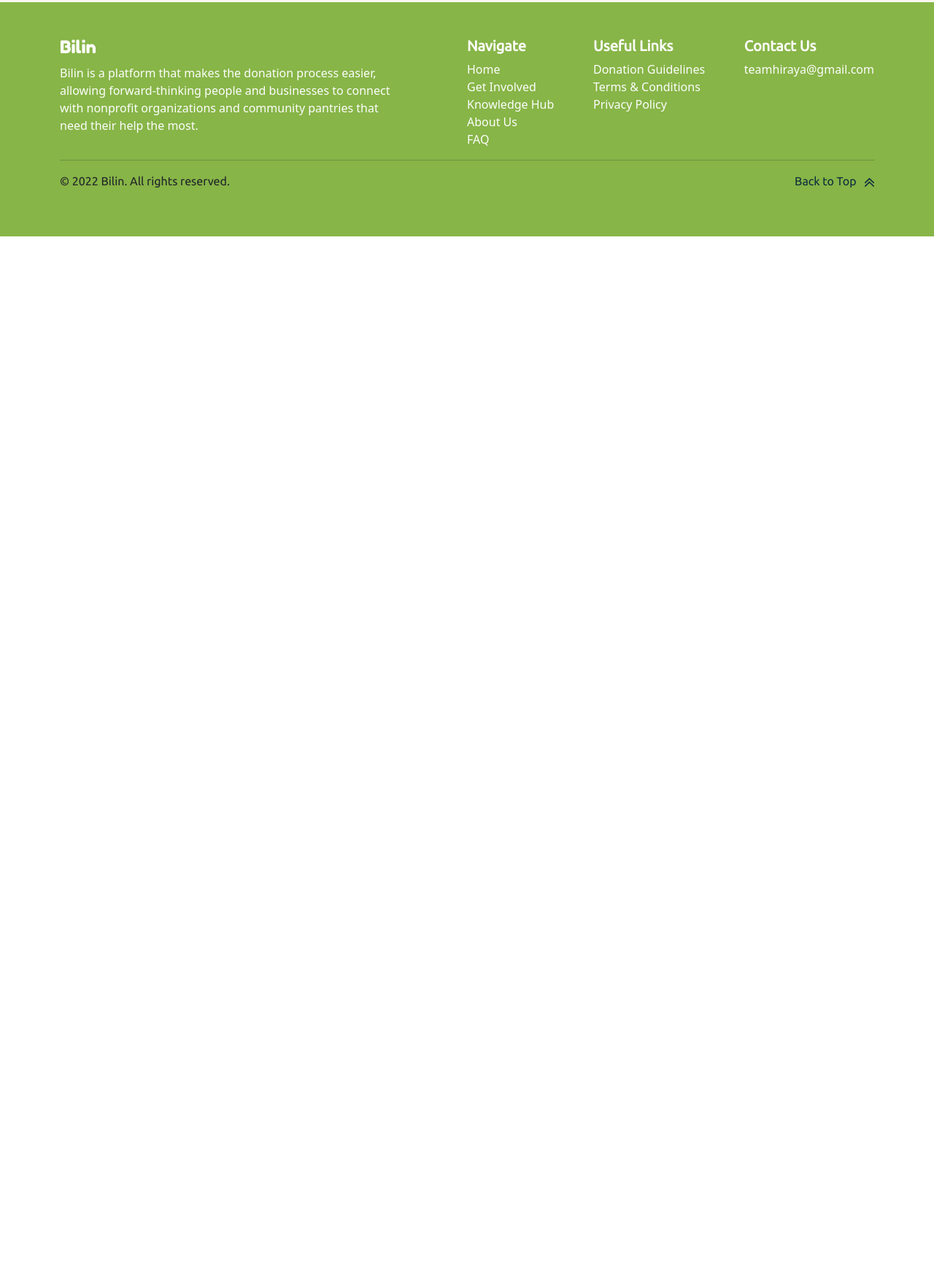
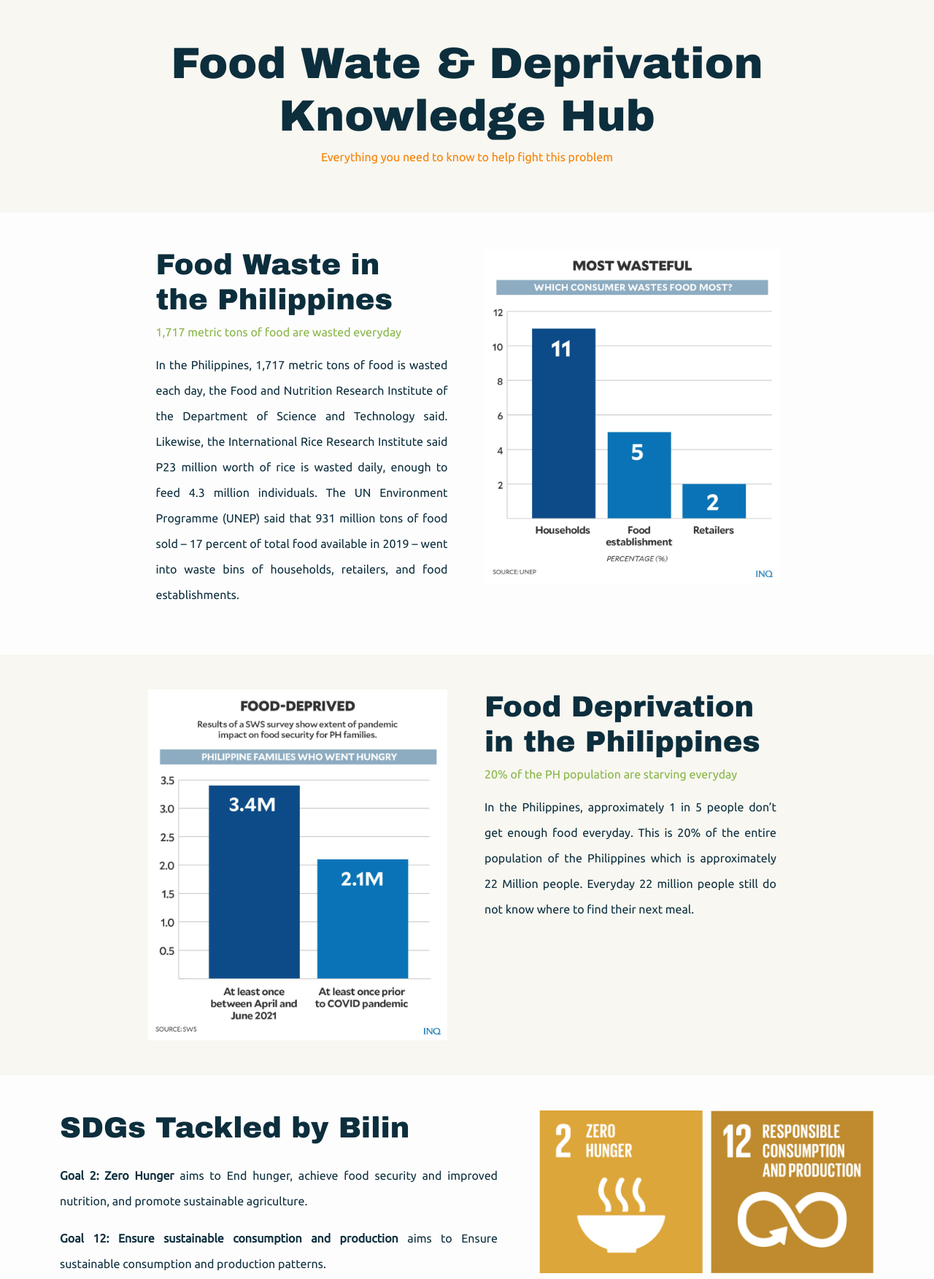
Before and after one commit to xxseigen/Bilin, a plain HTML site: page src/landing_page/knowledge_hub.html in a window 1280 px wide. Shown: the part 74-1827 px from the top of the page at 73% size. Before the commit the page ends 800 px from the top, so only its background shows below. Drawn offline with nearby package versions, Linux system fonts and the light colour scheme.

Commit message:
Added layout for knowledge hub content

```diff
--- a/src/landing_page/knowledge_hub.html
+++ b/src/landing_page/knowledge_hub.html
@@ -21,6 +21,77 @@
     <!-- Navbar -->
     <script id="replace_with_navbar" src="/scripts/nav.js"></script>
 
+    <!-- Header -->
+    <section class="p-5 bg-color1">
+        <div class="container">
+          <h1 class="h1s text-color1 text-center">Food Wate & Deprivation<br/>Knowledge Hub</h1>
+          <p class="ps text-color3 text-center">
+            Everything you need to know to help fight this problem</a>
+          </p>
+        </div>
+    </section>
+
+    <!-- Food waste -->
+    <section class="p-5 bg-color2">
+        <div class="container">
+            <div class="d-flex justify-content-center">
+                <div class="row gx-5">
+                    <div class="col d-flex justify-content-center">
+                        <div>
+                            <h2 class="h2s text-color1" style="max-width: 350px;">Food Waste in the Philippines</h2>
+                            <p class="ps text-color4">1,717 metric tons of food are wasted everyday</p>
+                            <p class="ps text-color1" style="line-height: 35px; max-width: 400px; text-align: justify;">In the Philippines, 1,717 metric tons of food is wasted each day, the Food and Nutrition Research Institute of the Department of Science and Technology said.
+                                Likewise, the International Rice Research Institute said P23 million worth of rice is wasted daily, enough to feed 4.3 million individuals.
+                                The UN Environment Programme (UNEP) said that 931 million tons of food sold – 17 percent of total food available in 2019 – went into waste bins of households, retailers, and food establishments.
+                            </p>
+                        </div>
+                    </div>
+                    <div class="col d-flex justify-content-center">
+                        <div>
+                            <img src="/images/foodwaste.png" class="img-fluid" style="width: 410px;" alt="">
+                        </div>
+                    </div>
+                </div>
+            </div>
+        </div>
+    </section>
+
+    <!-- Food deprivation -->
+    <section class="p-5 bg-color1">
+        <div class="container">
+            <div class="d-flex justify-content-center">
+                <div class="row gx-5">
+                    <div class="col d-flex justify-content-center">
+                        <div>
+                            <img src="/images/fooddeprivation.png" class="img-fluid" style="width: 410px;" alt="">
+                        </div>
+                    </div>
+                    <div class="col d-flex justify-content-center">
+                        <div>
+                            <h2 class="h2s text-color1" style="max-width: 422px;">Food Deprivation in the Philippines</h2>
+                            <p class="ps text-color4">20% of the PH population are starving everyday</p>
+                            <p class="ps text-color1" style="line-height: 35px; max-width: 400px; text-align: justify;">In the Philippines, approximately 1 in 5 people don’t get enough food everyday. This is 20% of the entire population of the Philippines which is approximately 22 Million people. Everyday 22 million people still do not know where to find their next meal.</p>
+                        </div>
+                    </div>
+                </div>
+            </div>
+        </div>
+    </section>
+
+    <!-- SDGs -->
+    <section class="p-5 bg-color2">
+        <div class="container">
+            <div class="d-flex justify-content-between">
+                <div style="max-width: 600px;">
+                    <h2 class="h2s text-color1" style="max-width: 800px;">SDGs Tackled by Bilin</h2>
+                    <p class="ps pt-3 text-color1" style="line-height: 35px; text-align: justify;"><b>Goal 2: Zero Hunger</b> aims to End hunger, achieve food security and improved nutrition, and promote sustainable agriculture.</p>
+                    <p class="ps text-color1" style="line-height: 35px; text-align: justify;"><b>Goal 12: Ensure sustainable consumption and production</b> aims to Ensure sustainable consumption and production patterns.</p>
+                </div>
+                <img src="/images/sdg.png" class="img-fluid" style="height: 223px;" alt="">
+            </div>
+        </div>
+    </section>
+
     <!-- Footer -->
     <script id="replace_with_footer" src="/scripts/footer.js"></script>
 
--- a/style.css
+++ b/style.css
@@ -140,6 +140,10 @@
     color: #F77F00;
 }
 
+.text-color4 {
+    color: #87B547;
+}
+
 
 
 /* responsive */
```
Also changed, not shown: images/fooddeprivation.png (added), images/foodwaste.png (added), images/sdg.png (added).
